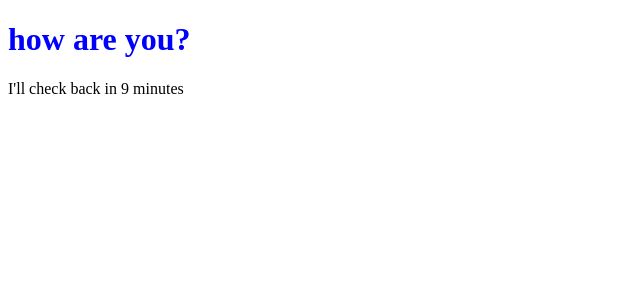
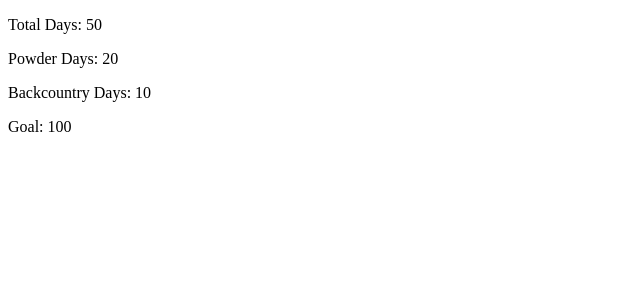
Before and after one commit to gloriaLVela/sky-day-app, a React (Create React App) app: page / in a window 1280 px wide. Shown: the top 300 px of the page, without its empty margins (0-640 px from the left). Built offline with nearby package versions, Linux system fonts and the light colour scheme.

Commit message:
Create SkiDay counter

```diff
--- a/src/index.js
+++ b/src/index.js
@@ -1,27 +1,46 @@
-import React from 'react'
-import ReactDOM from 'react-dom'
+import React, { Component } from 'react'
+import { render } from 'react-dom'
 
-// Use the color that is set in the parameters or props
+// Create the object skiData
 
-// The props are color, msg and minutes
+let skiData = {
+	total: 50,
+	powder: 20,
+	backcountry: 10,
+	goal: 100
+}
 
-class Message extends React.Component {
+// Create a component called a SkiDayCounter.
+
+class SkiDayCounter extends Component {
 	render() {
+        // The final thing I want to show you is we can use a slightly shorter syntax for destructuring this.props.
+        // So I could say const, our props are total, power, backcountry and goal, equals this.props.
+		const {total, powder, backcountry, goal} = this.props
 		return (
-            <div>
-                <h1 style={{color: this.props.color}}>
-					{this.props.msg}
-				</h1>
-				<p>I'll check back in {this.props.minutes} minutes</p>
-			</div>
+			<section>
+				<div>
+					<p>Total Days: {total}</p>
+				</div>
+				<div>
+					<p>Powder Days: {powder}</p>
+				</div>
+				<div>
+					<p>Backcountry Days: {backcountry}</p>
+				</div>
+				<div>
+					<p>Goal: {goal}</p>
+				</div>
+			</section>
 		)
 	}
 }
 
-//Whenever we're passing in a number or a Boolean, something that's not a string, we need to use that JSX expression.
-
-
-ReactDOM.render(
-	<Message color="blue" msg="how are you?" minutes={9}/>,
+render(
+	<SkiDayCounter
+		total={skiData.total}
+		powder={skiData.powder}
+		backcountry={skiData.backcountry}
+		goal={skiData.goal}/>,
 	document.getElementById('root')
 )
```
